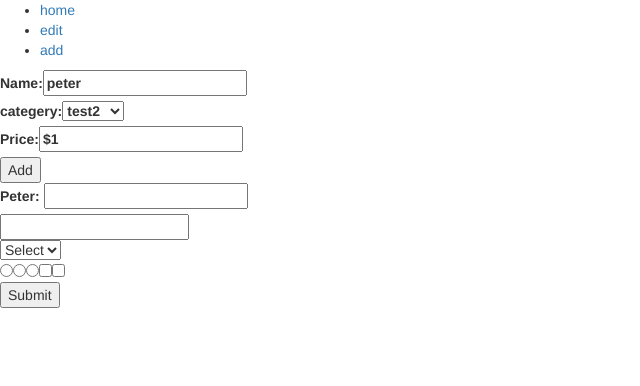
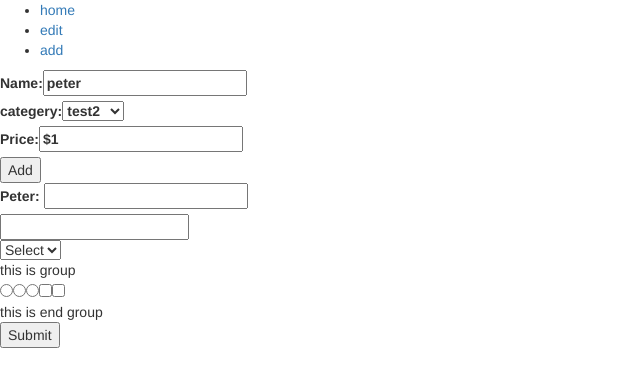
Before and after one commit to Peter-Dai/FirstApp, a React (Create React App) app: page /add in a window 1280 px wide. Shown: the top 386 px of the page, without its empty margins (0-640 px from the left). Built offline with nearby package versions, Linux system fonts and the light colour scheme.

Commit message:
Update group validation

```diff
--- a/src/components/AddGoods/AddGoods.js
+++ b/src/components/AddGoods/AddGoods.js
@@ -143,27 +143,31 @@ class AddGoods extends Component {
                 <button onClick={() => this.emitAdd.call(this)}>Add</button>
                 <ReactForm formConfig={this.validationConfig}>
                     <div><label>Peter: <ReactText name="peter" ></ReactText></label></div>
-                    <ReactText name="bonnie" onChange={this.bonnieChange}></ReactText>
+                    <ReactText name="bonnie"></ReactText>
                     <div>
                         <div>
                             <div>
-                                <ReactSelect name="tian" selectConfig={this.state.selectConfig} onChange={this.tianChange}></ReactSelect>
+                                <ReactSelect name="tian" selectConfig={this.state.selectConfig} ></ReactSelect>
                             </div>
                         </div>
                     </div>
 
                     <ReactGroup name="groupIman">
-                        <ReactRadio group name="iman" value="test" />
-                        <ReactRadio group name="iman" value="test1" />
-                        <ReactRadio group name="iman" value="" />
-                        <ReactCheckBox group type="radio" name="matt" value="peter" />
-                        <ReactCheckBox group type="radio" name="tian" value="2222" />
+                        <div>this is group</div>
+                        <ReactRadio group name="iman1" value="test" />
+                        <ReactRadio group name="iman2" value="test1" />
+                        <ReactRadio group name="iman3" value="" />
+                        <ReactCheckBox group type="radio" name="iman4" value="peter" />
+                        <ReactCheckBox group type="radio" name="iman5" value="2222" />
                         {/* <div>
                         <div>
                             <ReactCheckBox type="radio" name="matt" value="peter" />
 
                         </div>
                     </div> */}
+
+                        <div>this is end group</div>
+
                     </ReactGroup>
 
 
--- a/src/components/ReactValidation/htmlField/ReactForm.js
+++ b/src/components/ReactValidation/htmlField/ReactForm.js
@@ -12,32 +12,37 @@ class ReactForm extends Component {
         this.setFormStateValue = this.setFormStateValue.bind(this);
         this.handleSubmit = this.handleSubmit.bind(this);
         this.handleChange = this.handleChange.bind(this);
-        this.initFormStateValue = this.initFormStateValue.bind(this)
-        this.getFieldConfig = this.getFieldConfig.bind(this)
+        this.initFormStateValue = this.initFormStateValue.bind(this);
+        this.getFieldConfig = this.getFieldConfig.bind(this);
+        this.getFormStateValue = this.getFormStateValue.bind(this);
     }
 
     // callback method for child component updates state of form.
-    setFormStateValue(name, value, valid) {
+    setFormStateValue(name, value, valid, error) {
         this.setState({
             [name]: {
                 value,
-                valid
+                valid,
+                error
             }
         });
     }
 
     // callback method for child component init state of form.
     initFormStateValue(name) {
-        let defaultVaild = !!this.props.formConfig[name] ? false : true
-        this.setFormStateValue(name, '', defaultVaild)
+        let targetConfig = this.props.formConfig[name];
+        let defaultVaild = !!targetConfig && !!targetConfig.rules.find(i => i.name == Utils.validationType.required) ? false : true
+        let defaultErr = !defaultVaild ? { name: Utils.validationType.required, msg: targetConfig.rules.find(i => i.name == Utils.validationType.required).msg } : null;
+        this.setFormStateValue(name, '', defaultVaild, defaultErr);
     }
 
     getFormStateValue(name) {
+        if (!this.state[name]) return null;
         return Object.assign({}, this.state[name]);
     }
 
     getFieldConfig(name) {
-        return Object.assign({}, this.props.formConfig[name]);
+        return Object.assign({}, this.props.formConfig[name] || null);
     }
 
     handleSubmit(e) {
@@ -55,7 +60,8 @@ class ReactForm extends Component {
                 //retrieve current dom through by target field of event object.
                 let targetDom = e.target.querySelector("[name='" + i.id + "']");
                 //trigger the specified validaiton for invaild item.
-                Utils.validationHelper.validateRule(this.getFieldConfig(i.id), targetDom,targetDom);
+                let targetError = this.getFormStateValue(i.id).error;
+                Utils.showErrMsg(targetDom, targetError.msg)
             })
         }
         else {
@@ -69,19 +75,21 @@ class ReactForm extends Component {
         //clear all err message once user change the value.
         Utils.removeErrMsg(targetDom);
 
-        let isVaild = !!validationConfig ? Utils.validationHelper.validateRule(validationConfig, targetDom, targetDom) : true;
+        let error = Utils.validationHelper.validateRule(validationConfig, targetDom, targetDom);
+
+        let isVaild = !!validationConfig ? !error : true;
 
         //update the state of form.
         let currentValue = Utils.retrieveDomValue(targetDom)
-        this.setFormStateValue(targetDom.name, currentValue, isVaild)
+        this.setFormStateValue(targetDom.name, currentValue, isVaild, error)
     }
 
     render() {
-        const { handleChange, setFormStateValue, initFormStateValue,getFieldConfig } = this;
+        const { handleChange, setFormStateValue, initFormStateValue, getFormStateValue, getFieldConfig } = this;
 
         return (
             //use context to pass some common methods to all nested component.
-            <FormApiContext.Provider value={{ handleChange, setFormStateValue, initFormStateValue,getFieldConfig }}>
+            <FormApiContext.Provider value={{ handleChange, setFormStateValue, getFormStateValue, initFormStateValue, getFieldConfig }}>
                 <form onSubmit={this.handleSubmit}>
                     {this.props.children}
                 </form>
--- a/src/components/ReactValidation/htmlField/ReactGroup.js
+++ b/src/components/ReactValidation/htmlField/ReactGroup.js
@@ -8,41 +8,59 @@ class ReactGroup extends Component {
     constructor(...props) {
         super(...props);
         this.peter = this.peter.bind(this);
+
         this.setFormStateValue = this.setFormStateValue.bind(this);
         this.handleChange = this.handleChange.bind(this);
         this.initFormStateValue = this.initFormStateValue.bind(this)
     }
 
-    componentDidMount(){
+    componentDidMount() {
         this.initFormStateValue(this.props.name);
     }
 
     initFormStateValue(name) {
         const groupName = this.props.name;
-        let defaultVaild = !!this.props.formApi.getFieldConfig(groupName) ? false : true
-        this.setFormStateValue(groupName, '', defaultVaild)
+
+        let currentGroupState = this.props.formApi.getFormStateValue(groupName);
+
+        if (!!currentGroupState) {
+             currentGroupState.value[name]='';
+
+             let {value,valid,error} = currentGroupState;
+             this.setFormStateValue(groupName, value, valid, error)
+
+        }
+        else {
+            let targetConfig = this.props.formApi.getFieldConfig(groupName);
+            let defaultVaild = !!targetConfig && !!targetConfig.rules.find(i => i.name == Utils.validationType.required) ? false : true
+            let defaultErr = !defaultVaild ? { name: Utils.validationType.required, msg: targetConfig.rules.find(i => i.name == Utils.validationType.required).msg } : null;
+
+            this.setFormStateValue(groupName, { name, value: '' }, defaultVaild, defaultErr)
+        }
     }
 
     // callback method for child component updates state of form.
-    setFormStateValue(name, value, valid) {
+    setFormStateValue(name, value, valid, error) {
         const groupName = this.props.name;
 
-        this.props.formApi.setFormStateValue(groupName,value,valid)
+        this.props.formApi.setFormStateValue(groupName, value, valid, error)
     }
 
     handleChange(e) {
         const targetDom = e.target, groupName = this.props.name;
         let validationConfig = this.props.formApi.getFieldConfig(groupName);
-        const groupDom =document.querySelector("[name='" + groupName + "']")
+        const groupDom = document.querySelector("[name='" + groupName + "']")
         //clear all err message once user change the value.
 
         Utils.removeErrMsg(groupDom);
 
-        let isVaild = !!validationConfig ? Utils.validationHelper.validateRule(validationConfig, targetDom,groupDom) : true;
+        let error = Utils.validationHelper.validateRule(validationConfig, targetDom, groupDom);
+
+        let isVaild = !!validationConfig ? !error : true;
 
         //update the state of form.
         let currentValue = Utils.retrieveDomValue(targetDom)
-        this.setFormStateValue(groupName, currentValue, isVaild)
+        this.setFormStateValue(groupName, currentValue, isVaild, error)
         alert("this is group!")
     }
 
@@ -56,7 +74,7 @@ class ReactGroup extends Component {
         const { handleChange, setFormStateValue, initFormStateValue } = this;
         return (
             <GroupApiContext.Provider value={{ handleChange, setFormStateValue, initFormStateValue }}>
-                <div name ={this.props.name}>
+                <div name={this.props.name}>
                     {this.props.children}
                 </div>
             </GroupApiContext.Provider>
--- a/src/components/ReactValidation/utils/index.js
+++ b/src/components/ReactValidation/utils/index.js
@@ -49,20 +49,26 @@ const validationHelper = {
         var name = e.target.name;
         return configs[name];
     },
-    validateRule: (validationConfig, targetDom , messageDom) => {
+    validateRule: (validationConfig, targetDom, messageDom) => {
         const { rules } = validationConfig;
-        let isVaild = true;
+        // let isVaild = true;
+        let error = null;
+
         let value = ['radio', 'checkbox'].indexOf(targetDom.type) > -1 ? targetDom.checked : targetDom.value;
         // foreach rules of validaiton config and validate each rules, but once meet one failed will exit remaining validation
         for (let i of rules) {
             if (executeValidation(i, value)) {
                 showErrMsg(messageDom, i.msg)
-                isVaild = false;
+                // isVaild = false;
+                error = {
+                    name: i.name,
+                    msg: i.msg
+                }
                 break;
             }
         }
 
-        return isVaild;
+        return error;
     }
 }
 
```
